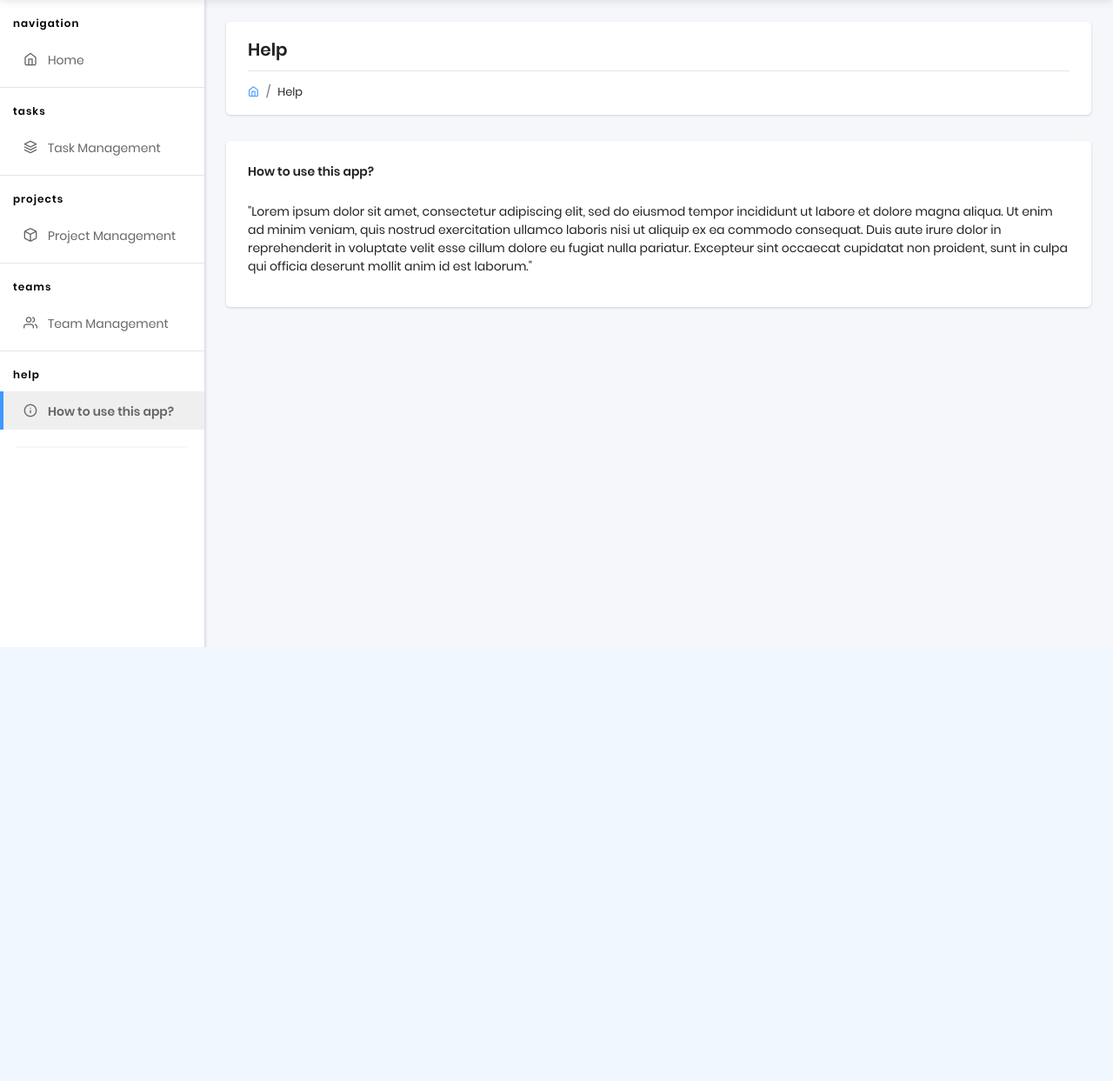
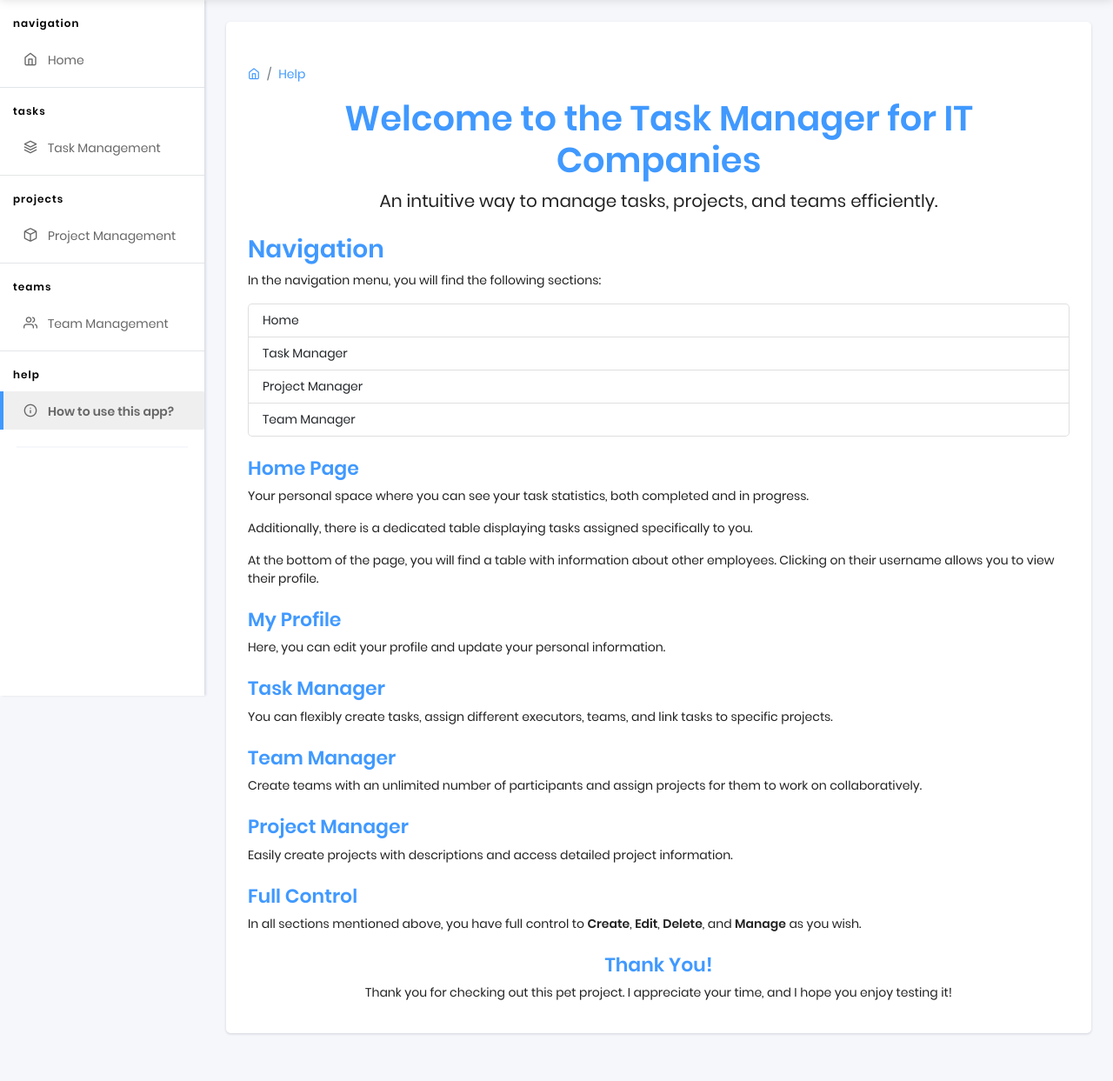
Before and after one commit to 01https/task-flow-manager, a Django app: page /help/ in a window 1280 px wide. Shown: the part 56-1299 px from the top of the page at 87% size. Before the commit the page ends 800 px from the top, so only its background shows below. Run offline with Django 5.2, Linux system fonts and the light colour scheme; a user stored in the database is signed in; some libraries are stand-ins or nearby versions.

Commit message:
add info how to use this app

```diff
--- a/templates/home/help.html
+++ b/templates/home/help.html
@@ -10,23 +10,6 @@
 	<!-- [ Main Content ] start -->
 	<div class="pcoded-main-container">
 		<div class="pcoded-content">
-			<!-- [ breadcrumb ] start -->
-			<div class="page-header">
-				<div class="page-block">
-					<div class="row align-items-center">
-						<div class="col-md-12">
-							<div class="page-header-title">
-								<h5 class="m-b-10">Help</h5>
-							</div>
-							<ul class="breadcrumb">
-								<li class="breadcrumb-item"><a href="/"><i class="feather icon-home"></i></a></li>
-								<li class="breadcrumb-item"><a href="#">Help</a></li>
-							</ul>
-						</div>
-					</div>
-				</div>
-			</div>
-			<!-- [ breadcrumb ] end -->
 			<!-- [ Main Content ] start -->
 			<div class="row">
 				<!-- [ sample-page ] start -->
@@ -34,17 +17,50 @@
 					<div class="card">
 
 						<div class="card-header">
-							<h5>How to use this app?</h5>
 							<div class="card-header-right">
 								<div class="btn-group card-option">
 								</div>
 							</div>
 						</div>
 						<div class="card-body">
-							<p>"Lorem ipsum dolor sit amet, consectetur adipiscing elit, sed do eiusmod tempor incididunt ut labore et dolore magna aliqua. Ut enim ad minim veniam, quis nostrud exercitation ullamco laboris nisi ut
-								aliquip ex ea commodo consequat. Duis aute irure dolor in reprehenderit in voluptate velit esse cillum dolore eu fugiat nulla pariatur. Excepteur sint occaecat cupidatat non proident, sunt in culpa qui
-								officia deserunt mollit anim id est laborum."
-							</p>
+              <ul class="breadcrumb">
+								<li class="breadcrumb-item"><a href="/"><i class="feather icon-home"></i></a></li>
+								<li class="breadcrumb-item"><a href="#">Help</a></li>
+							</ul>
+							<h1 class="text-center text-primary">Welcome to the Task Manager for IT Companies</h1>
+                <p class="lead text-center">An intuitive way to manage tasks, projects, and teams efficiently.</p>
+
+                <h3 class="mt-4 text-c-blue">Navigation</h3>
+                <p>In the navigation menu, you will find the following sections:</p>
+                <ul class="list-group">
+                    <li class="list-group-item">Home</li>
+                    <li class="list-group-item">Task Manager</li>
+                    <li class="list-group-item">Project Manager</li>
+                    <li class="list-group-item">Team Manager</li>
+                </ul>
+
+                <h4 class="mt-4 text-c-blue">Home Page</h4>
+                <p>Your personal space where you can see your task statistics, both completed and in progress.</p>
+                <p>Additionally, there is a dedicated table displaying tasks assigned specifically to you.</p>
+                <p>At the bottom of the page, you will find a table with information about other employees. Clicking on their username allows you to view their profile.</p>
+
+                <h4 class="mt-4 text-c-blue">My Profile</h4>
+                <p>Here, you can edit your profile and update your personal information.</p>
+
+                <h4 class="mt-4 text-c-blue">Task Manager</h4>
+                <p>You can flexibly create tasks, assign different executors, teams, and link tasks to specific projects.</p>
+
+                <h4 class="mt-4 text-c-blue">Team Manager</h4>
+                <p>Create teams with an unlimited number of participants and assign projects for them to work on collaboratively.</p>
+
+                <h4 class="mt-4 text-c-blue">Project Manager</h4>
+                <p>Easily create projects with descriptions and access detailed project information.</p>
+
+                <h4 class="mt-4 text-c-blue">Full Control</h4>
+                <p>In all sections mentioned above, you have full control to <strong>Create</strong>, <strong>Edit</strong>, <strong>Delete</strong>, and <strong>Manage</strong> as you wish.</p>
+
+                <h4 class="mt-4 text-center text-c-blue">Thank You!</h4>
+                <p class="text-center">Thank you for checking out this pet project. I appreciate your time, and I hope you enjoy testing it!</p>
 						</div>
 					</div>
 				</div>
```
